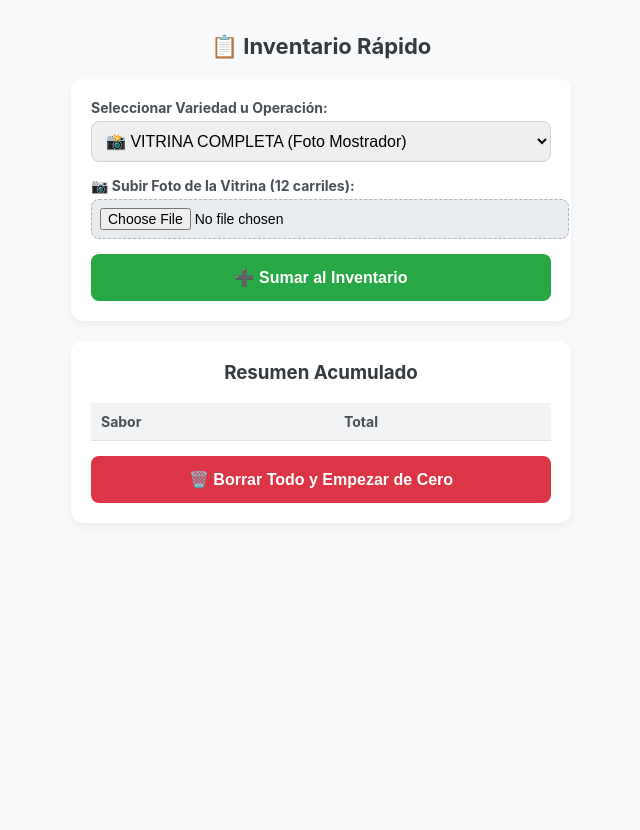
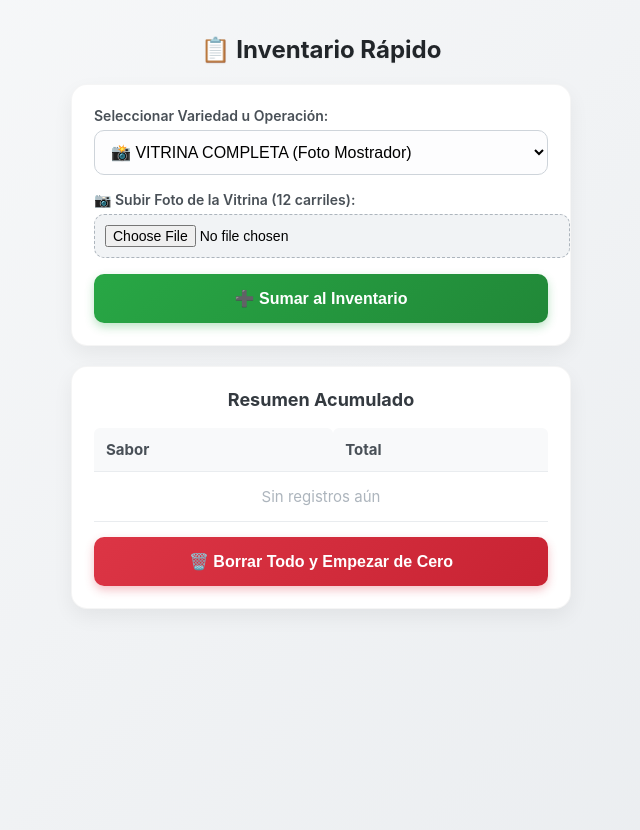
Before and after one commit to alfapar64-code/Inventario, a Flask app: page / in a window 1280 px wide. Shown: the whole page, without its empty margins (319-959 px from the left). Before the commit the page ends 503 px from the top, so only its background shows below. Run offline with Flask 3, Linux system fonts and the light colour scheme; lists and menus that the app fills with data are empty.

Commit message:
Enhance index.html styles and layout
Updated styles and layout for improved aesthetics and usability.

```diff
--- a/templates/index.html
+++ b/templates/index.html
@@ -5,26 +5,82 @@
     <meta name="viewport" content="width=device-width, initial-scale=1.0">
     <title>Inventario Central</title>
     <link rel="manifest" href="/static/manifest.json">
-    <meta name="theme-color" content="#28a745">
+    <meta name="theme-color" content="#ff6b6b">
     <link rel="apple-touch-icon" href="/static/icon-192x192.png">
 
     <style>
-        body { font-family: -apple-system, Arial, sans-serif; padding: 15px; max-width: 500px; margin: 0 auto; background-color: #f8f9fa;}
-        h2 { color: #343a40; text-align: center; margin-bottom: 20px; font-size: 22px;}
-        .card { background: white; padding: 20px; border-radius: 12px; box-shadow: 0 4px 6px rgba(0,0,0,0.05); margin-bottom: 20px; }
-        .form-group { margin-bottom: 15px; }
-        label { display: block; margin-bottom: 5px; font-weight: bold; color: #495057; font-size: 14px;}
-        input[type="number"], select { width: 100%; padding: 10px; border-radius: 8px; border: 1px solid #ced4da; font-size: 16px;}
-        input[type="file"] { width: 100%; padding: 8px; background: #e9ecef; border-radius: 8px; border: 1px dashed #adb5bd; font-size: 14px;}
-        button { width: 100%; padding: 14px; background-color: #28a745; color: white; border: none; font-size: 16px; font-weight: bold; border-radius: 8px; cursor: pointer; transition: 0.2s;}
-        button:hover { background-color: #218838; }
-        button:disabled { background-color: #6c757d; }
-        .btn-limpiar { background-color: #dc3545; margin-top: 15px; }
+        body {
+            font-family: -apple-system, BlinkMacSystemFont, "Segoe UI", Roboto, sans-serif;
+            padding: 15px;
+            max-width: 500px;
+            margin: 0 auto;
+            background: linear-gradient(135deg, #f8f9fa 0%, #e9ecef 100%);
+            min-height: 100vh;
+        }
+        h2 {
+            color: #212529;
+            text-align: center;
+            margin-bottom: 20px;
+            font-size: 24px;
+            text-shadow: 0 1px 2px rgba(0,0,0,0.05);
+        }
+        .card {
+            background: #ffffff;
+            padding: 22px;
+            border-radius: 16px;
+            box-shadow: 0 8px 20px rgba(0,0,0,0.06);
+            margin-bottom: 20px;
+            border: 1px solid rgba(0,0,0,0.04);
+        }
+        .form-group { margin-bottom: 16px; }
+        label { display: block; margin-bottom: 6px; font-weight: 600; color: #495057; font-size: 14px;}
+        input[type="number"], select {
+            width: 100%;
+            padding: 12px;
+            border-radius: 10px;
+            border: 1.5px solid #ced4da;
+            font-size: 16px;
+            background-color: #fdfdfe;
+            transition: border-color 0.2s;
+        }
+        input[type="number"]:focus, select:focus {
+            border-color: #ff6b6b;
+            outline: none;
+        }
+        input[type="file"] {
+            width: 100%;
+            padding: 10px;
+            background: #f1f3f5;
+            border-radius: 10px;
+            border: 1.5px dashed #adb5bd;
+            font-size: 14px;
+        }
+        button {
+            width: 100%;
+            padding: 15px;
+            background: linear-gradient(135deg, #28a745 0%, #218838 100%);
+            color: white;
+            border: none;
+            font-size: 16px;
+            font-weight: bold;
+            border-radius: 10px;
+            cursor: pointer;
+            box-shadow: 0 4px 10px rgba(40, 167, 69, 0.3);
+            transition: transform 0.1s, box-shadow 0.1s;
+        }
+        button:active { transform: scale(0.98); }
+        button:disabled { background: #6c757d; box-shadow: none; }
 
-        table { width: 100%; border-collapse: collapse; margin-top: 15px; font-size: 14px;}
-        th, td { padding: 10px; text-align: left; border-bottom: 1px solid #dee2e6; }
-        th { background-color: #f1f3f5; color: #495057; font-weight: bold;}
-        .total-cell { font-weight: bold; color: #28a745; font-size: 16px;}
+        .btn-limpiar {
+            background: linear-gradient(135deg, #dc3545 0%, #c82333 100%);
+            margin-top: 15px;
+            box-shadow: 0 4px 10px rgba(220, 53, 69, 0.3);
+        }
+
+        table { width: 100%; border-collapse: collapse; margin-top: 15px; font-size: 15px;}
+        th, td { padding: 12px; text-align: left; border-bottom: 1px solid #e9ecef; }
+        th { background-color: #f8f9fa; color: #495057; font-weight: bold; border-top-left-radius: 6px; border-top-right-radius: 6px;}
+        .total-cell { font-weight: bold; color: #28a745; font-size: 17px;}
     </style>
 </head>
 <body>
@@ -87,7 +143,7 @@
     </div>
 
     <div class="card" id="resumenCard">
-        <h3 style="margin-top: 0; color: #343a40; text-align: center;">Resumen Acumulado</h3>
+        <h3 style="margin-top: 0; color: #343a40; text-align: center; font-size: 18px;">Resumen Acumulado</h3>
         <table id="tablaResultados">
             <thead>
                 <tr>
@@ -103,10 +159,8 @@
     </div>
 
     <script>
-        // Diccionario para almacenar todo el conteo
         let inventario = {};
 
-        // Mapeo para conectar las siglas de la IA con el nombre completo
         const mapaMostrador = {
             "JQ": "Jamón y Queso (JQ)", "HM": "Humita (HM)", "CQ": "Cebolla y Queso (CQ)",
             "CA": "Capresse (CA)", "RJ": "Roquefort y Jamón (RJ)", "BD": "Bondiola (BD)",
@@ -132,12 +186,17 @@
             const tbody = document.getElementById('tablaBody');
             tbody.innerHTML = '';
 
+            let hayDatos = false;
             for (const [sabor, cantidad] of Object.entries(inventario)) {
                 if (cantidad > 0) {
+                    hayDatos = true;
                     const tr = document.createElement('tr');
                     tr.innerHTML = `<td>${sabor}</td><td class="total-cell">${cantidad}</td>`;
                     tbody.appendChild(tr);
                 }
+            }
+            if (!hayDatos) {
+                tbody.innerHTML = `<tr><td colspan="2" style="text-align: center; color: #adb5bd; padding: 15px;">Sin registros aún</td></tr>`;
             }
         }
 
@@ -163,19 +222,16 @@
                 if (data.error) {
                     alert(data.error);
                 } else if (data.tipo === 'mostrador') {
-                    // Sumar los resultados del mostrador a la tabla
                     for (const [sigla, cant] of Object.entries(data.datos)) {
                         const nombreCompleto = mapaMostrador[sigla] || sigla;
                         inventario[nombreCompleto] = (inventario[nombreCompleto] || 0) + parseInt(cant);
                     }
                 } else if (data.tipo === 'individual') {
-                    // Sumar carga manual o foto individual
                     inventario[data.sabor] = (inventario[data.sabor] || 0) + parseInt(data.total);
                 }
 
                 actualizarTabla();
 
-                // Resetear el formulario (deja el sabor seleccionado pero borra números y foto)
                 document.getElementById('cajones').value = 0;
                 document.getElementById('bandejas').value = 0;
                 document.getElementById('espera').value = 0;
@@ -189,8 +245,8 @@
             }
         });
 
-        // Ejecutar estado inicial de la vista
         toggleInputs();
+        actualizarTabla();
     </script>
 </body>
 </html>
```
